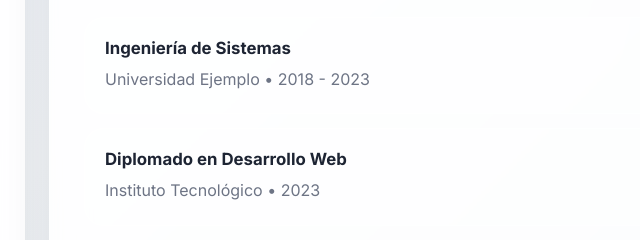
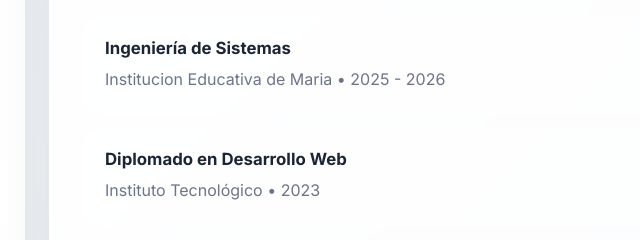
Before and after one commit to Luis-Mig25/demariaproject, a plain HTML site: page index.html in a window 1280 px wide. Shown: the part 762-1002 px from the top of the page, 365-1005 px from the left. Drawn offline with Linux system fonts and the light colour scheme.

Commit message:
Cambio en la institucion en la que se estudia Ingenieria en sistemas

```diff
--- a/index.html
+++ b/index.html
@@ -111,7 +111,7 @@
 
         <article class="card-item">
           <h4>Ingeniería de Sistemas</h4>
-          <p>Universidad Ejemplo • 2018 - 2023</p>
+          <p>Institucion Educativa de Maria • 2025 - 2026</p>
         </article>
 
         <article class="card-item">
```
